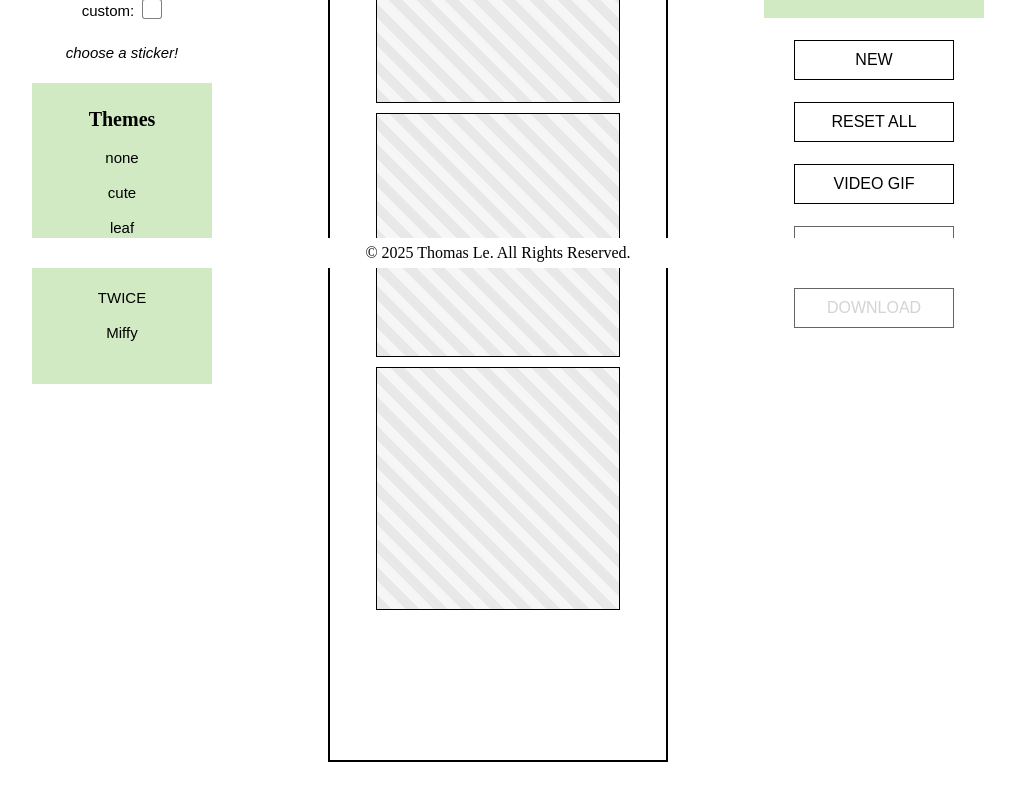
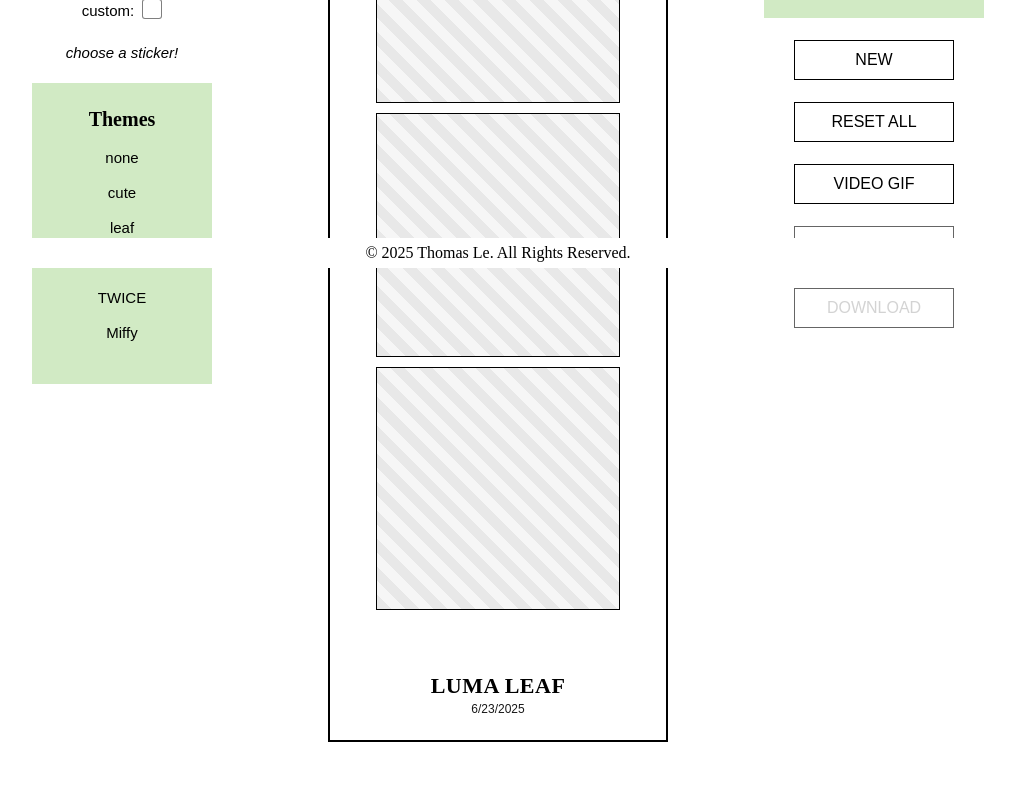
Before and after one commit to tomaseuu/project-photobooth, a Next.js app: page /photostrip in a window 1280 px wide. Shown: the part 532-1332 px from the top of the page, without its empty margins (142-1157 px from the left). Built offline with nearby package versions, Linux system fonts and the light colour scheme.

Commit message:
PhotoStrip Updated: isDark helper to detect black/dark frame colors, new footer including title and date added, changed about page adding developer and designer

```diff
--- a/src/app/about/page.tsx
+++ b/src/app/about/page.tsx
@@ -23,6 +23,13 @@
           stick with you. It’s more than just photos—it's about connection,
           creativity, and letting good times take root.
         </p>
+        <p> -------------------------------------------------------- </p>
+        <p>
+          Developer: Thomas Le
+        </p>
+        <p>
+          Grahpic Designer: Haxin Huang
+        </p>
       </div>
       <div className={styles.aboutImage}>
         <Image
--- a/src/app/photostrip/page.tsx
+++ b/src/app/photostrip/page.tsx
@@ -57,6 +57,12 @@
   const [customColor, setCustomColor] = useState(DEFAULTS.customColor); // color picker current value
   const [tone, setTone] = useState(DEFAULTS.tone);
   const [showHint, setShowHint] = useState(true); // "drag to reorder" hint
+  const [footerTitle, setFooterTitle] = useState("LUMA LEAF"); // Footer Branding ( Bottom of PhotoStrip )
+  const [footerDate, setFooterDate] = useState(
+  new Date().toLocaleDateString() // date change real time
+  );
+
+
 
   // QR share UI state
   const [shareUrl, setShareUrl] = useState<string | null>(null);
@@ -140,6 +146,12 @@
     [tone]
   );
 
+  // dark
+  function isDark(hex: string) {
+    const h = hex.toLowerCase();
+    return h === "#000000" || h === "#000" || h === "#2b2b2b"; // black or dark grey from your presets
+  }
+
   /* PNG builder helper */
   async function buildPhotostripPng(
   photosList: string[],
@@ -154,6 +166,10 @@
   {
     color: string;
     alpha: number
+  },
+  footer:
+  { title: string; date: string
+
   }
 ) {
   if (!photosList.length) throw new Error("No photos");
@@ -176,8 +192,9 @@
   const TARGET_AR = FRAME_W / FRAME_H;
 
   const count = imgs.length;      // usually 4
+  const footer_h = 120;
   const canvasW = FRAME_W + pad * 2;
-  const canvasH = pad * 2 + count * FRAME_H + (count - 1) * gap;
+  const canvasH = pad * 2 + count * FRAME_H + (count - 1) * gap + footer_h;
 
   const canvas = document.createElement("canvas");
   canvas.width = canvasW;
@@ -228,6 +245,29 @@
   }
   ctx.globalCompositeOperation = "source-over";
 
+    // --- footer ---
+  ctx.filter = "none";                 // keep text crisp (no photo filters)
+  const FOOTER_H = footer_h;           // just for readability
+
+  // repaint footer background (helps if overlays tinted the area)
+  ctx.fillStyle = bgColor;
+  ctx.fillRect(0, canvasH - FOOTER_H, canvasW, FOOTER_H);
+
+  // if background is black, turn text to white
+  const textColor = isDark(bgColor) ? "#fff" : "#000";
+  ctx.fillStyle = textColor;
+  ctx.textAlign = "center";
+  ctx.textBaseline = "middle";
+
+  // title
+  ctx.font = '700 36px "Times New Roman", Times, serif';
+  ctx.fillText(footer.title, canvasW / 2, canvasH - FOOTER_H / 2 - 10);
+
+  // date
+  ctx.font = '400 18px Arial, Helvetica, sans-serif';
+  ctx.fillText(footer.date, canvasW / 2, canvasH - FOOTER_H / 2 + 24);
+
+
   return canvas.toDataURL("image/png");
 }
 
@@ -272,7 +312,14 @@
   const handleDownload = async () => {
     if (!photos.length) return;
     try {
-      const url = await buildPhotostripPng(photos, themeColor, cssFilter, tempOverlay, tintOverlay);
+      const url = await buildPhotostripPng(
+        photos,
+        themeColor,
+        cssFilter,
+        tempOverlay,
+        tintOverlay,
+        {title: footerTitle, date:footerDate}
+      );
       const a = document.createElement("a");
       a.href = url;
       a.download = "photostrip.png";
@@ -295,7 +342,11 @@
         themeColor,
         cssFilter,
         tempOverlay,
-        tintOverlay
+        tintOverlay,
+        {
+          title: footerTitle,
+          date: footerDate
+        }
       );
 
       // POST to API -> get token
@@ -382,6 +433,9 @@
     dragFrom.current = null;
     setOverIdx(null);
   };
+
+  const footerTextColor = isDark(themeColor) ? "#fff" : "#000";
+
 
   /* Render */
 
@@ -491,6 +545,10 @@
                 </div>
               </div>
             ))}
+            <div className={styles.footerBox} style={{ color: footerTextColor }}>
+             <div className={styles.footerTitle}>{footerTitle}</div>
+             <div className={styles.footerDate}>{footerDate}</div>
+             </div>
           </div>
         </main>
 
--- a/src/app/photostrip/photostrip.module.css
+++ b/src/app/photostrip/photostrip.module.css
@@ -327,3 +327,38 @@
 }
 
 /* ================================= */
+
+/* Footer inside the strip */
+.footerBox {
+  position: absolute;
+  bottom: 24px;
+  left: 50%;
+  transform: translateX(-50%);
+  width: calc(100% - 80px);
+  text-align: center;
+  pointer-events: none;
+}
+
+.footerTitle {
+  font-family: "Times New Roman", Times, serif;
+  font-weight: 700;
+  font-size: 22px;
+  line-height: 1.1;
+  color: #000;
+  letter-spacing: 0.5px;
+  color: inherit;
+}
+
+.footerDate {
+  margin-top: 4px;
+  font-family: Arial, Helvetica, sans-serif;
+  font-size: 12px;
+  color: #222;
+  opacity: 0.9;
+  color: inherit;
+}
+
+/* reduce bottom pad a touch since we’re adding a footer element */
+.strip {
+  padding: 45px 40px 130px;
+}
```
